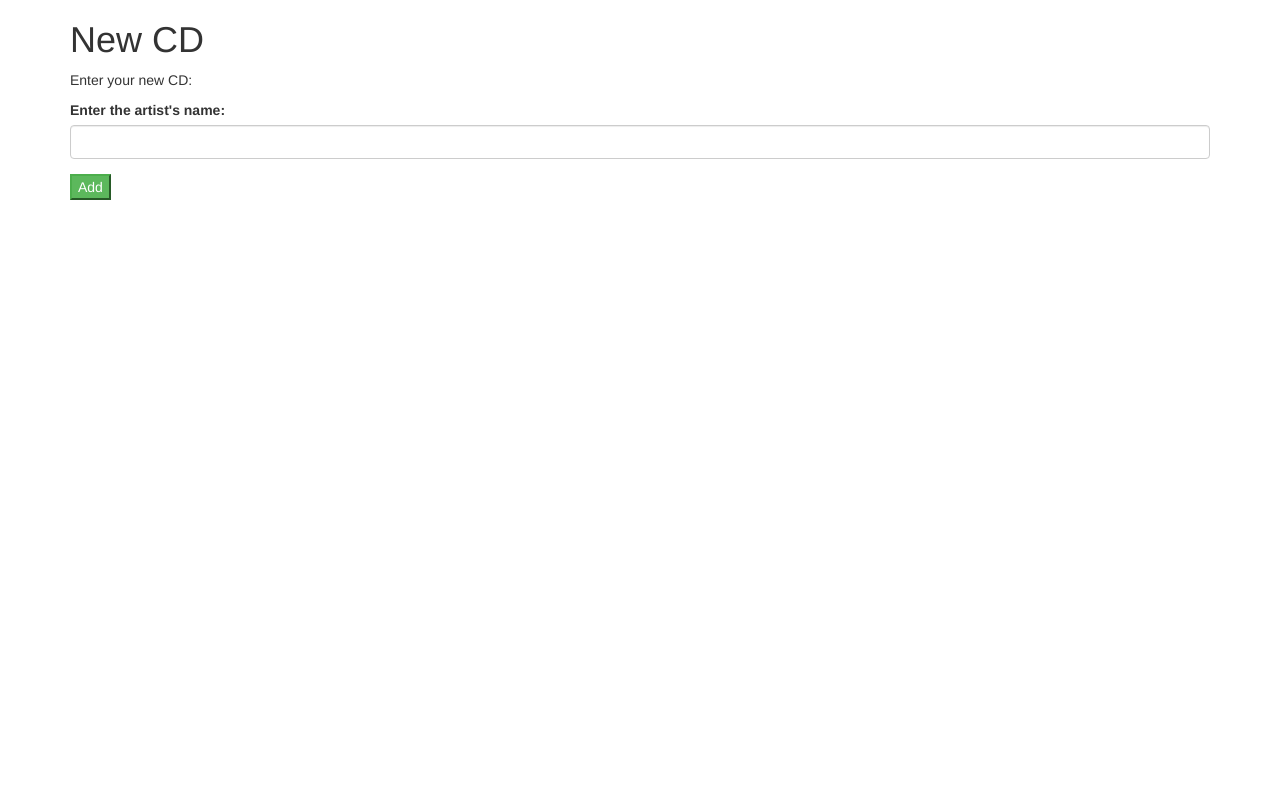
After one commit to bborealis/CD-with-twig, a PHP site: template views/new_cd.html.twig in a window 1280 px wide. The commit adds this page. Run offline with PHP 8.4, Linux system fonts and the light colour scheme; the template is opened without the code that fills it, so the values that code supplies are empty; some libraries are stand-ins or nearby versions.

Commit message:
Created a home page and New CD page

```diff
--- a/app/app.php
+++ b/app/app.php
@@ -18,10 +18,11 @@
         return $app['twig']->render('cd.html.twig', array('cds' => CD::getAll()));
     });
 
-    $app->post("/cd", function() user ($app) {
+    $app->post("/cds", function() use ($app) {
+        //error undefined index: artist???
         $cd = new CD($_POST['artist']);
         $cd->save();
-        return $app['twig']->render('display_cd.html.twig', array('newcd' => $cd));
+        return $app['twig']->render('new_cd.html.twig', array('newcd' => $cd));
     });
 
     $app->post("delete_cd", function() use ($app) {
--- a/src/CD.php
+++ b/src/CD.php
@@ -1,6 +1,6 @@
 <?php
 class CD {
-    private $artist
+    private $artist;
 
     function __construct($artist) {
         $this->artist = $artist;
--- /dev/null
+++ b/views/new_cd.html.twig
@@ -0,0 +1,24 @@
+<html>
+    <head>
+        <link rel='stylesheet' href='https://maxcdn.bootstrapcdn.com/bootstrap/3.3.1/css/bootstrap.min.css'>
+        <title>New CD</title>
+    </head>
+    <body>
+        <div class='container'>
+            <h1>New CD</h1>
+            <p>Enter your new CD:</p>
+
+            <form action='/cds' method='post'>
+                <div class='form-group'>
+                    <label for='artist'>Enter the artist's name:</label>
+                    <input id='artist' name='artist' class='form-control' type='text'>
+                </div>
+
+    <!--new cd page is adding to home, but the button isn't taking us back-->
+                <button type='submit' class='btn-success'>Add</button>
+            </form>
+
+        </div>
+
+    </body>
+</html>
```
Also changed, not shown: views/cd.html.twig (+24 -0 lines), views/display_cd.html.twig (deleted).
